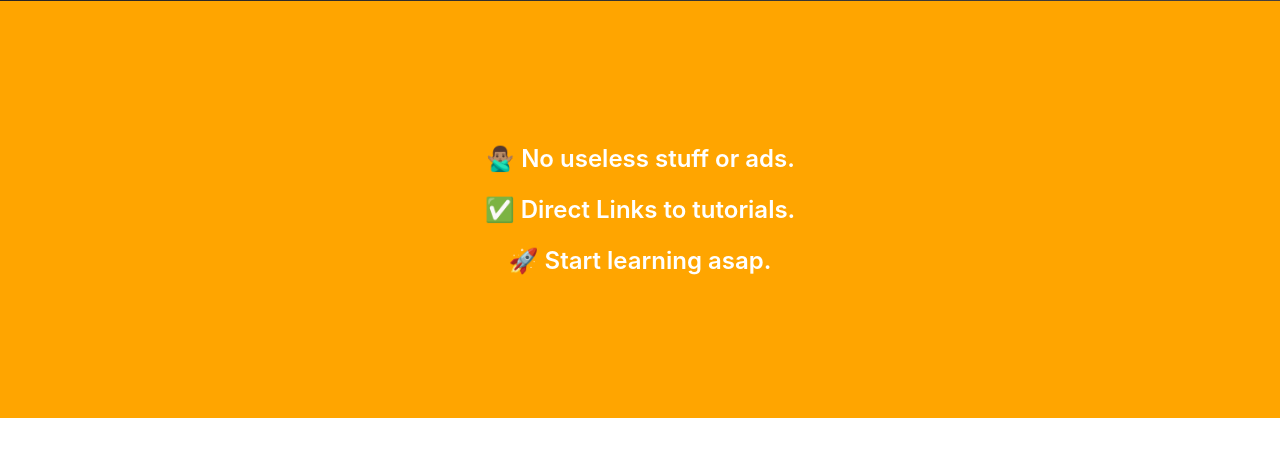
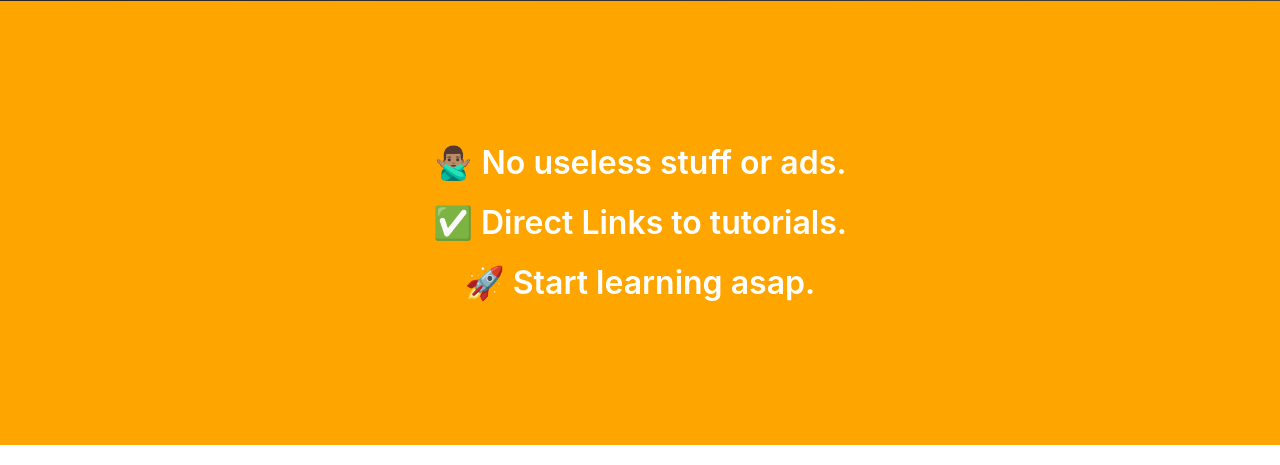
Before and after one commit to Bhupesh-V/tutorialdb, a Django app: page / in a window 1280 px wide. Shown: the part 470-935 px from the top of the page. Run offline with Django 3.2, Linux system fonts and the light colour scheme; some libraries are stand-ins or nearby versions.

Commit message:
fine tuning

```diff
--- a/app/templates/home.html
+++ b/app/templates/home.html
@@ -67,9 +67,9 @@
 <section class="hero is-medium is-success is-bold">
   <div class="hero-body" style="background-color: orange;">
     <div class="container">
-      <h3 class="title is-4">🙅🏽‍♂️ No useless stuff or ads.</h3>
-      <h3 class="title is-4">✅ Direct Links to tutorials.</h3>
-      <h3 class="title is-4"> 🚀 Start learning asap.</h3>
+      <h3 class="title is-3">🙅🏽‍♂️ No useless stuff or ads.</h3>
+      <h3 class="title is-3">✅ Direct Links to tutorials.</h3>
+      <h3 class="title is-3"> 🚀 Start learning asap.</h3>
     </div>
   </div>
 </section>
@@ -81,7 +81,7 @@
         <center>
         <img src="{% static 'app/search.png' %}" height="100" width="100">
         </center>
-
+        <br>
           <form action="{% url 'search_results' %}" method="get">
 
             <div class="field">
--- a/app/templates/search_results.html
+++ b/app/templates/search_results.html
@@ -13,7 +13,7 @@
           <div class="tile">
             {% for tag in tutorial.tags.all %}
             <span class="tag">
-              <b>📌 {{ tag }}</b>
+              <b><a href="/tags/tag={{ tag }}" style="color: blue;"> 📌 {{ tag }}</a></b>
             </span>&nbsp;
             {% endfor %}
           </div>
--- a/app/views.py
+++ b/app/views.py
@@ -73,6 +73,6 @@ def taglinks(request, tagname):
     taglist = []
     taglist.append(tagname)
     object_list = tutorial.objects.filter(tags__name__in = taglist)
-    context = {'object_list':object_list}
+    context = {'tag': tagname, 'object_list':object_list}
 
     return render(request, 'tagslink.html', context)
```
Also changed, not shown: app/templates/tagslink.html (+6 -1 lines).
